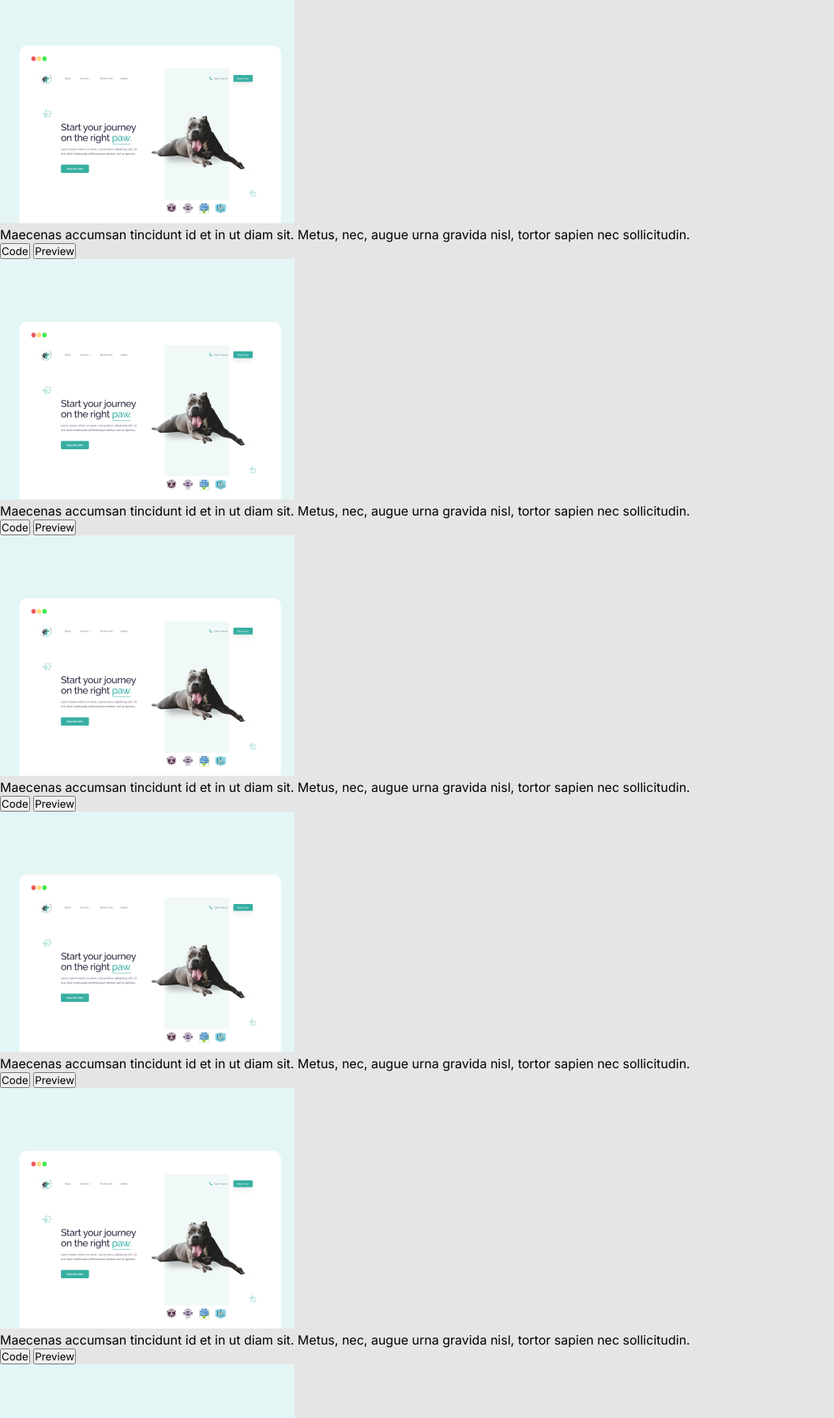
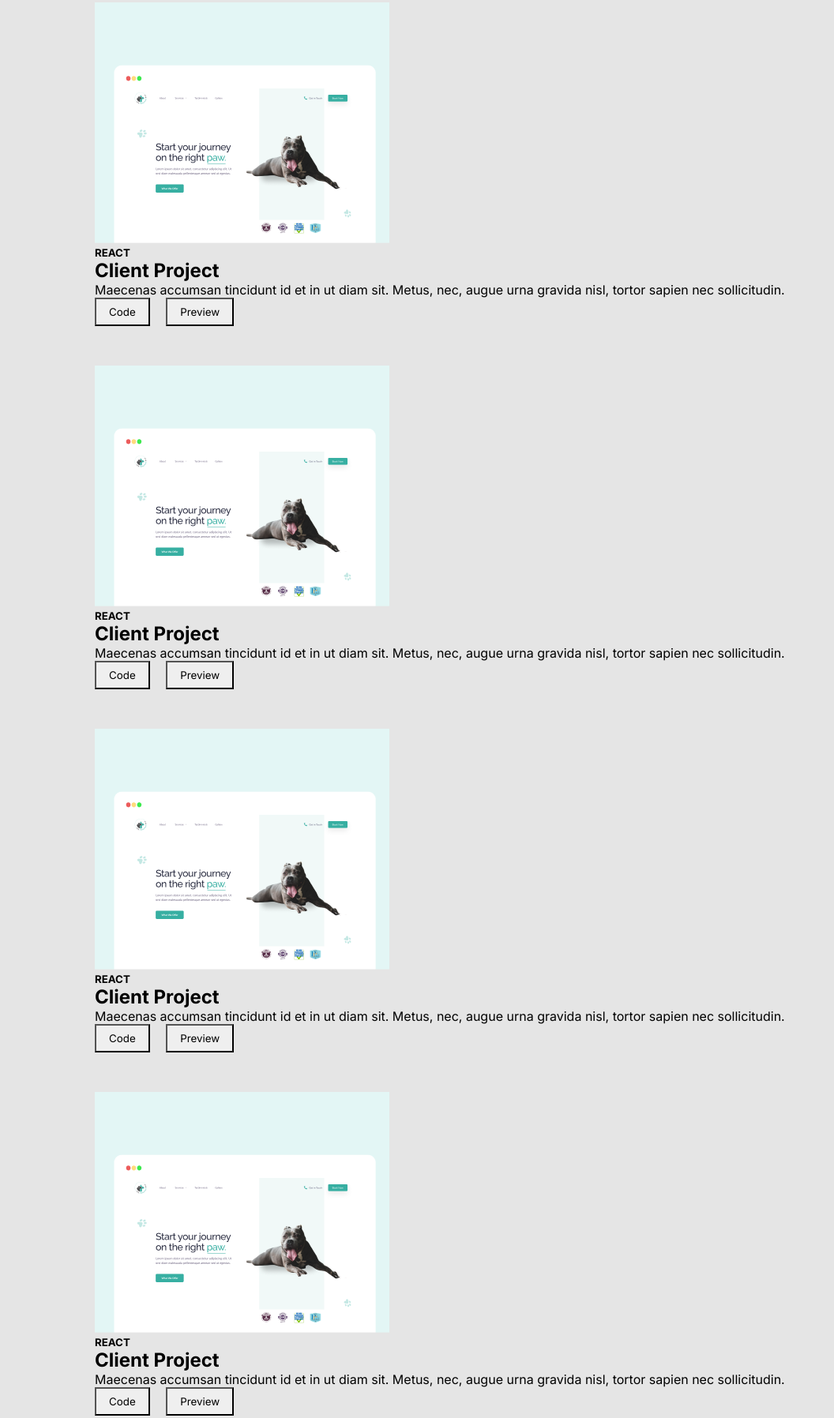
Before and after one commit to ekauf/project-portfolio, a plain HTML site: page index.html in a window 1280 px wide. Shown: the part 3613-5409 px from the top of the page at 79% size, without its empty margins (0-1056 px from the left). Drawn offline with Linux system fonts and the light colour scheme.

Commit message:
updated project cards again

```diff
--- a/_fonts.scss
+++ b/_fonts.scss
@@ -1,20 +0,0 @@
-
-
-
-
-
-
-
-
-.tech_skills_paragraph {
-    font-weight: 400;
-    font-size: 16px;
-    text-align: center;
-}
-
-figcaption {
-    font-weight: 500;
-    font-size: 16px;
-    text-align: center;
-
-}
--- a/_reset.scss
+++ b/_reset.scss
@@ -1,10 +1,8 @@
-
 * {
   padding: 0;
   margin: 0;
   box-sizing: border-box;
-    font-family: "Inter", sans-serif ;
-
+  font-family: "Inter", sans-serif;
 }
 
 body {
@@ -14,7 +12,6 @@ body {
 
 header {
   padding: 3rem;
-
 }
 
 .welcome_name {
@@ -73,7 +70,6 @@ header {
   display: grid;
   grid-template-rows: 150px 150px 150px;
   grid-template-columns: 150px 150px 150px;
-
 }
 
 .icon_grid_icon {
@@ -83,8 +79,6 @@ header {
   width: 20%;
   padding-left: 120px;
   padding-right: 120px;
-
-
 }
 
 figcaption {
@@ -92,7 +86,6 @@ figcaption {
   font-size: 16px;
   text-align: center;
   padding: 10px;
-
 }
 
 .my_projects_title {
@@ -102,19 +95,48 @@ figcaption {
   padding: 75px 50px 50px 50px;
 }
 
+.card {
+  width: 100%;
+  padding: 25px 120px 25px 120px;
+}
 
+.card__image {
+  width: 100%;
+}
 
+// .card__text-content {
 
+//     }
 
+.card__heading {
+  font-weight: 600;
+  font-size: 40px;
+}
 
+.card__paragraph {
+  line-height: 30px;
+  font-size: 20px;
+  padding-bottom: 40px;
+}
 
+.card__button {
+  margin-right: 1rem;
+  padding: 0.5rem 1rem;
+  text-align: center;
+  border-color: black;
+}
+
+.card__button--secondary {
+  margin-right: 1rem;
+  padding: 0.5rem 1rem;
+  text-align: center;
+  border-color: black;
+}
 
 footer {
   background-color: black;
   width: 100%;
   height: 200px;
-
-
 }
 
 .footer_icons {
--- a/index.html
+++ b/index.html
@@ -143,13 +143,16 @@ footer - links (logo), email.  -->
               alt="Image of project 1"
             />
             <div class="card_text-content">
-              <title class="card_heading">Client Project</title>
+              <h5 class="project_skill">REACT</h5>
+              <h2 class="card_heading">Client Project</h2>
               <p class="card_paragraph">
                 Maecenas accumsan tincidunt id et in ut diam sit. Metus, nec,
                 augue urna gravida nisl, tortor sapien nec sollicitudin.
               </p>
-              <button>Code</button>
-              <button>Preview</button>
+              <button class="card__button">Code</button>
+              <button class="card__button card__button--secondary">
+                Preview
+              </button>
             </div>
           </article>
           <article class="card">
@@ -159,13 +162,16 @@ footer - links (logo), email.  -->
               alt="Image of project 2"
             />
             <div class="card_text-content">
-              <title class="card_heading">Client Project</title>
+              <h5 class="project_skill">REACT</h5>
+              <h2 class="card_heading">Client Project</h2>
               <p class="card_paragraph">
                 Maecenas accumsan tincidunt id et in ut diam sit. Metus, nec,
                 augue urna gravida nisl, tortor sapien nec sollicitudin.
               </p>
-              <button>Code</button>
-              <button>Preview</button>
+              <button class="card__button">Code</button>
+              <button class="card__button card__button--secondary">
+                Preview
+              </button>
             </div>
           </article>
           <article class="card">
@@ -175,13 +181,16 @@ footer - links (logo), email.  -->
               alt="Image of project 3"
             />
             <div class="card_text-content">
-              <title class="card_heading">Client Project</title>
+              <h5 class="project_skill">REACT</h5>
+              <h2 class="card_heading">Client Project</h2>
               <p class="card_paragraph">
                 Maecenas accumsan tincidunt id et in ut diam sit. Metus, nec,
                 augue urna gravida nisl, tortor sapien nec sollicitudin.
               </p>
-              <button>Code</button>
-              <button>Preview</button>
+              <button class="card__button">Code</button>
+              <button class="card__button card__button--secondary">
+                Preview
+              </button>
             </div>
           </article>
           <article class="card">
@@ -191,13 +200,16 @@ footer - links (logo), email.  -->
               alt="Image of project 4"
             />
             <div class="card_text-content">
-              <title class="card_heading">Client Project</title>
+              <h5 class="project_skill">REACT</h5>
+              <h2 class="card_heading">Client Project</h2>
               <p class="card_paragraph">
                 Maecenas accumsan tincidunt id et in ut diam sit. Metus, nec,
                 augue urna gravida nisl, tortor sapien nec sollicitudin.
               </p>
-              <button>Code</button>
-              <button>Preview</button>
+              <button class="card__button">Code</button>
+              <button class="card__button card__button--secondary">
+                Preview
+              </button>
             </div>
           </article>
           <article class="card">
@@ -207,13 +219,16 @@ footer - links (logo), email.  -->
               alt="Image of project 5"
             />
             <div class="card_text-content">
-              <title class="card_heading">Client Project</title>
+              <h5 class="project_skill">REACT</h5>
+              <h2 class="card_heading">Client Project</h2>
               <p class="card_paragraph">
                 Maecenas accumsan tincidunt id et in ut diam sit. Metus, nec,
                 augue urna gravida nisl, tortor sapien nec sollicitudin.
               </p>
-              <button>Code</button>
-              <button>Preview</button>
+              <button class="card__button">Code</button>
+              <button class="card__button card__button--secondary">
+                Preview
+              </button>
             </div>
           </article>
           <article class="card">
@@ -223,13 +238,16 @@ footer - links (logo), email.  -->
               alt="Image of project 6"
             />
             <div class="card_text-content">
-              <title class="card_heading">Client Project</title>
+              <h5 class="project_skill">REACT</h5>
+              <h2 class="card_heading">Client Project</h2>
               <p class="card_paragraph">
                 Maecenas accumsan tincidunt id et in ut diam sit. Metus, nec,
                 augue urna gravida nisl, tortor sapien nec sollicitudin.
               </p>
-              <button>Code</button>
-              <button>Preview</button>
+              <button class="card__button">Code</button>
+              <button class="card__button card__button--secondary">
+                Preview
+              </button>
             </div>
           </article>
         </div>
```
Also changed, not shown: style.css, 1 other file. Lines whose indentation alone changed are shown as unchanged.
